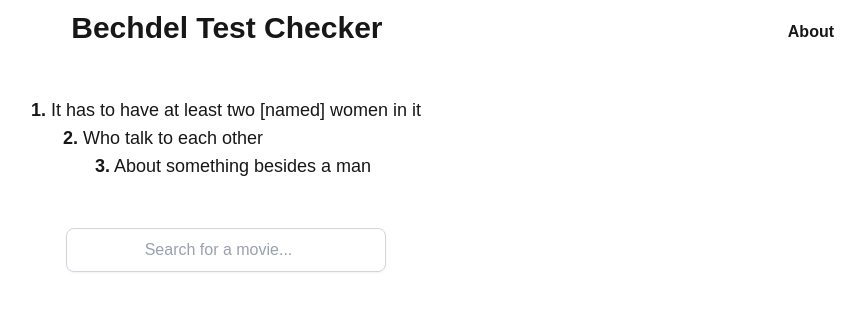
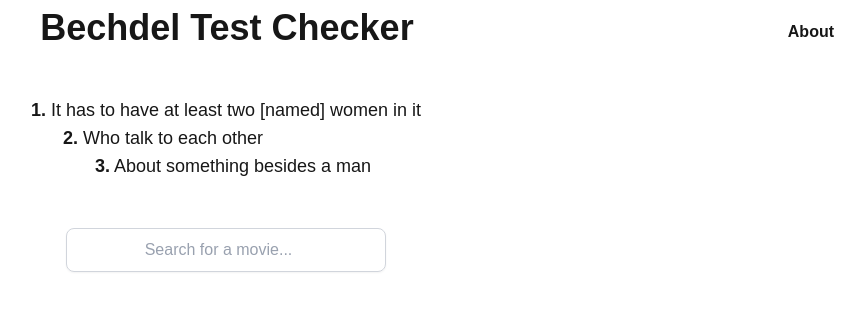
Before and after one commit to jacobadam/bechdel-wallace-test, a Next.js app: page / in a window 1280 px wide. Shown: the top 310 px of the page, without its empty margins (414-1279 px from the left). Built offline with nearby package versions, Linux system fonts and the light colour scheme.

Commit message:
minor styling

```diff
--- a/src/app/page.tsx
+++ b/src/app/page.tsx
@@ -37,7 +37,7 @@ const Home: React.FC = () => {
             height={80}
           />
         </div>
-        <h1 className="relative flex-1 font-extrabold text-center text-lg sm:text-3xl mt-2 justify-center">
+        <h1 className="relative flex-1 font-extrabold text-center text-lg sm:text-4xl mt-2 justify-center">
           Bechdel Test Checker
         </h1>
 
```
